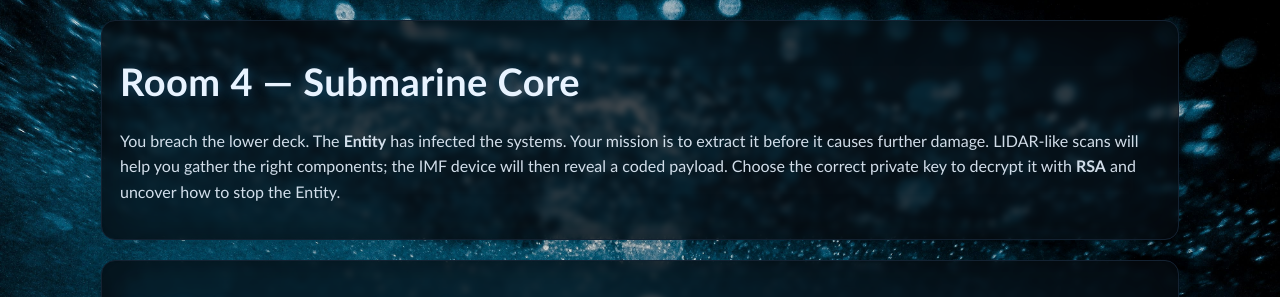
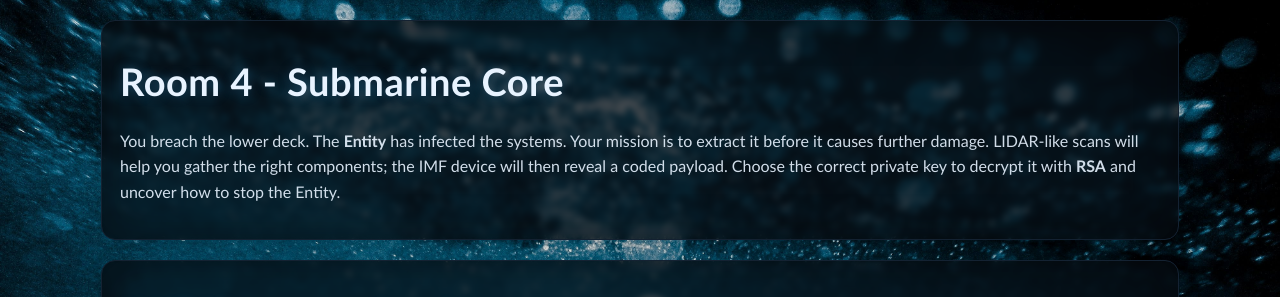
Before and after one commit to linoya1/Mission-impossible-escape-room, a Flask app: page /room/4 in a window 1280 px wide. Shown: the top 297 px of the page. Run offline with Flask 3, Linux system fonts and the light colour scheme.

Commit message:
Fix title formatting in room4.html

```diff
--- a/backend/templates/room4.html
+++ b/backend/templates/room4.html
@@ -2,13 +2,13 @@
 <html lang="en">
 <head>
   <meta charset="utf-8">
-  <title>Room 4 — Submarine Core / The Entity</title>
+  <title>Room 4 - Submarine Core / The Entity</title>
   <meta name="viewport" content="width=device-width, initial-scale=1">
   <link rel="stylesheet" href="{{ url_for('static', filename='css/style.css') }}">
 </head>
 <body class="room4-bg">
   <div class="hud">
-    <h1 class="title">Room 4 — Submarine Core</h1>
+    <h1 class="title">Room 4 - Submarine Core</h1>
     <p class="subtle">
       You breach the lower deck. The <b>Entity</b> has infected the systems. Your mission is to extract it before it causes further damage.
       LIDAR-like scans will help you gather the right components; the IMF device will then reveal a coded payload.
```
